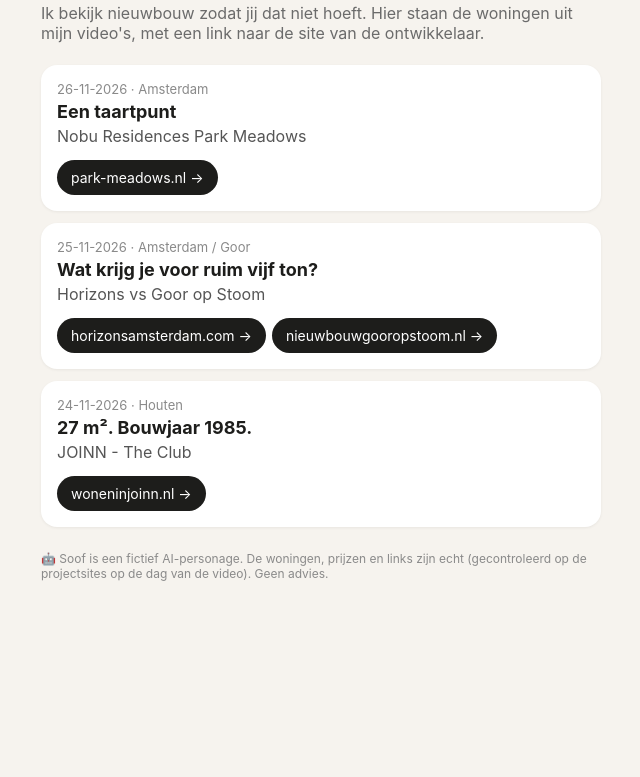
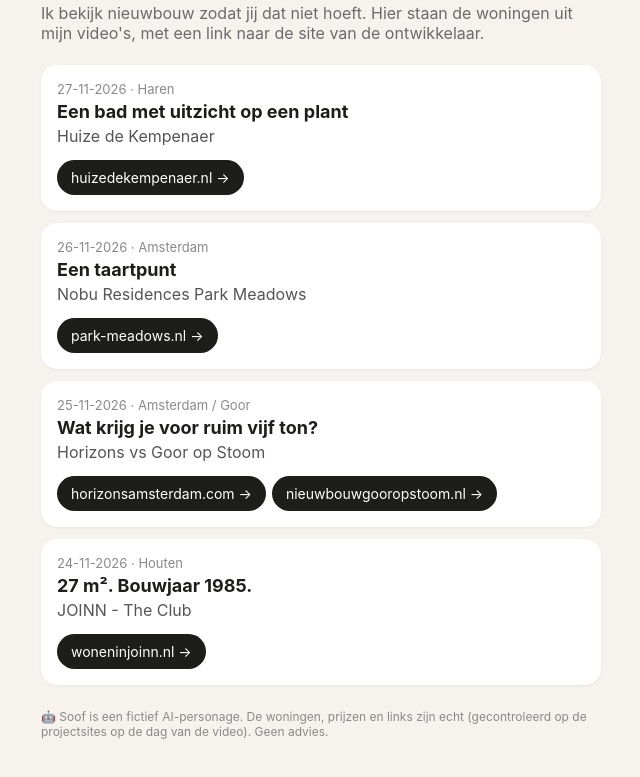
Before and after one commit to soofdoetnieuwbouw/soofdoetnieuwbouw.github.io, a plain HTML site: page index.html in a window 1280 px wide. Shown: the part 65-842 px from the top of the page, without its empty margins (319-959 px from the left). Before the commit the page ends 800 px from the top, so only its background shows below. Drawn offline with Linux system fonts and the light colour scheme.

Commit message:
Update 2026-11-27 19:30

```diff
--- a/index.html
+++ b/index.html
@@ -12,6 +12,6 @@ footer{font-size:12px;color:#8a8a8a;margin-top:24px}
 </style></head><body><main>
 <h1>Soof doet nieuwbouw</h1>
 <p class="sub">Ik bekijk nieuwbouw zodat jij dat niet hoeft. Hier staan de woningen uit mijn video's, met een link naar de site van de ontwikkelaar.</p>
-<ul><li><div class="meta">26-11-2026 · Amsterdam</div><div class="title">Een taartpunt</div><div class="project">Nobu Residences Park Meadows</div><a class="btn" href="https://park-meadows.nl/apartments/miyabi-type-b/" rel="nofollow noopener">park-meadows.nl →</a></li><li><div class="meta">25-11-2026 · Amsterdam / Goor</div><div class="title">Wat krijg je voor ruim vijf ton?</div><div class="project">Horizons vs Goor op Stoom</div><a class="btn" href="https://www.horizonsamsterdam.com/stadsappartementen" rel="nofollow noopener">horizonsamsterdam.com →</a><a class="btn" href="https://nieuwbouwgooropstoom.nl/unieke-parkvillas-2-2/" rel="nofollow noopener">nieuwbouwgooropstoom.nl →</a></li><li><div class="meta">24-11-2026 · Houten</div><div class="title">27 m². Bouwjaar 1985.</div><div class="project">JOINN - The Club</div><a class="btn" href="https://www.woneninjoinn.nl/woningaanbod/78016/78016/-nummer-onderdoor-5-213/78016" rel="nofollow noopener">woneninjoinn.nl →</a></li></ul>
+<ul><li><div class="meta">27-11-2026 · Haren</div><div class="title">Een bad met uitzicht op een plant</div><div class="project">Huize de Kempenaer</div><a class="btn" href="https://huizedekempenaer.nl/#woningen" rel="nofollow noopener">huizedekempenaer.nl →</a></li><li><div class="meta">26-11-2026 · Amsterdam</div><div class="title">Een taartpunt</div><div class="project">Nobu Residences Park Meadows</div><a class="btn" href="https://park-meadows.nl/apartments/miyabi-type-b/" rel="nofollow noopener">park-meadows.nl →</a></li><li><div class="meta">25-11-2026 · Amsterdam / Goor</div><div class="title">Wat krijg je voor ruim vijf ton?</div><div class="project">Horizons vs Goor op Stoom</div><a class="btn" href="https://www.horizonsamsterdam.com/stadsappartementen" rel="nofollow noopener">horizonsamsterdam.com →</a><a class="btn" href="https://nieuwbouwgooropstoom.nl/unieke-parkvillas-2-2/" rel="nofollow noopener">nieuwbouwgooropstoom.nl →</a></li><li><div class="meta">24-11-2026 · Houten</div><div class="title">27 m². Bouwjaar 1985.</div><div class="project">JOINN - The Club</div><a class="btn" href="https://www.woneninjoinn.nl/woningaanbod/78016/78016/-nummer-onderdoor-5-213/78016" rel="nofollow noopener">woneninjoinn.nl →</a></li></ul>
 <footer>🤖 Soof is een fictief AI-personage. De woningen, prijzen en links zijn echt (gecontroleerd op de projectsites op de dag van de video). Geen advies.</footer>
 </main></body></html>
```
